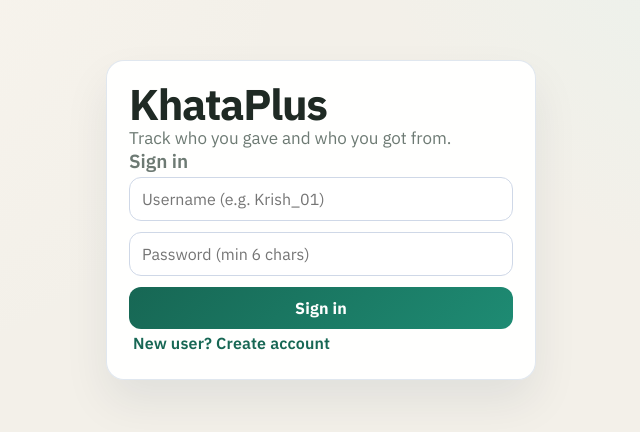
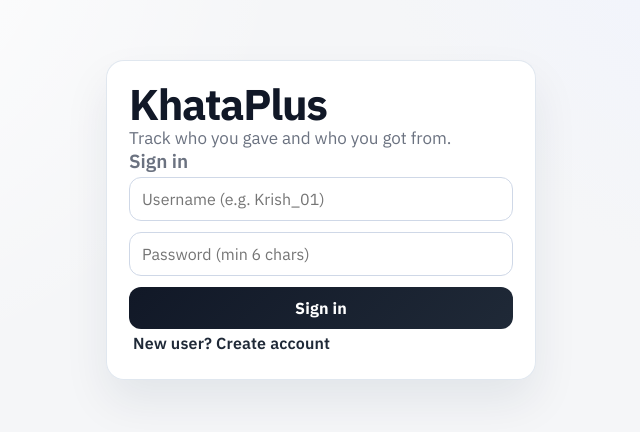
Before and after one commit to ErKrish25/AccountBook, a React (Vite) app in the folder Desktop/PORJECTS/Accountbook/: page / in a window 1280 px wide. Shown: the part 180-612 px from the top of the page, without its empty margins (319-959 px from the left). Built offline with nearby package versions, Linux system fonts and the light colour scheme; no server answers.

Commit message:
Refine app to premium minimalist color theme

```diff
--- a/Desktop/PORJECTS/Accountbook/src/styles.css
+++ b/Desktop/PORJECTS/Accountbook/src/styles.css
@@ -1,17 +1,17 @@
 @import url('https://fonts.googleapis.com/css2?family=IBM+Plex+Sans:wght@400;500;600;700&display=swap');
 
 :root {
-  --bg: #f3f0e9;
-  --surface: #fffdf8;
-  --surface-soft: #f4f1ea;
-  --text: #1f2a24;
-  --text-muted: #6d7a73;
-  --border: #d7ddd3;
-  --brand-1: #0f5c4d;
-  --brand-2: #1e7a66;
-  --success: #157a59;
-  --danger: #ba3a35;
-  --accent: #b36a2d;
+  --bg: #f5f6f8;
+  --surface: #ffffff;
+  --surface-soft: #f8fafc;
+  --text: #111827;
+  --text-muted: #6b7280;
+  --border: #e5e7eb;
+  --brand-1: #1f2937;
+  --brand-2: #374151;
+  --success: #0f766e;
+  --danger: #b91c1c;
+  --accent: #2563eb;
   --radius-lg: 18px;
   --radius-md: 12px;
 }
@@ -25,8 +25,8 @@ body {
   font-family: 'IBM Plex Sans', 'Avenir Next', 'Segoe UI', sans-serif;
   color: var(--text);
   background:
-    radial-gradient(circle at 10% 10%, #f9f5ee 0%, transparent 36%),
-    radial-gradient(circle at 90% 0%, #e7f2ed 0%, transparent 34%),
+    radial-gradient(circle at 10% 10%, #ffffff 0%, transparent 36%),
+    radial-gradient(circle at 90% 0%, #eef2ff 0%, transparent 34%),
     var(--bg);
 }
 
@@ -121,7 +121,7 @@ button {
   cursor: pointer;
   border: none;
   padding: 11px 14px;
-  background: linear-gradient(135deg, #176754 0%, #1e8b73 100%);
+  background: linear-gradient(135deg, #111827 0%, #1f2937 100%);
   color: #ffffff;
   font-weight: 700;
   letter-spacing: 0.01em;
@@ -129,7 +129,7 @@ button {
 
 button.link {
   background: transparent;
-  color: #176754;
+  color: #1f2937;
   padding: 4px;
   font-weight: 600;
 }
@@ -151,12 +151,16 @@ button.link {
 }
 
 .home-top {
-  background: linear-gradient(140deg, var(--brand-1) 0%, var(--brand-2) 100%);
+  background:
+    radial-gradient(circle at 85% 15%, rgba(255, 255, 255, 0.18) 0%, transparent 32%),
+    linear-gradient(140deg, #1f2937 0%, #2b3646 52%, #374151 100%);
   color: #ffffff;
-  padding: 16px 14px 17px;
-  border-bottom-left-radius: 22px;
-  border-bottom-right-radius: 22px;
-  box-shadow: 0 10px 30px rgba(15, 92, 77, 0.34);
+  padding: 17px 15px 18px;
+  border-bottom-left-radius: 24px;
+  border-bottom-right-radius: 24px;
+  box-shadow:
+    0 14px 34px rgba(17, 24, 39, 0.26),
+    inset 0 -1px 0 rgba(255, 255, 255, 0.15);
 }
 
 .home-header-row {
@@ -179,7 +183,7 @@ button.link {
   border-radius: 16px;
   overflow: hidden;
   color: #52617d;
-  box-shadow: 0 12px 26px rgba(16, 72, 60, 0.2);
+  box-shadow: 0 10px 24px rgba(17, 24, 39, 0.12);
 }
 
 .summary-stats {
@@ -265,7 +269,7 @@ button.link {
   width: 42px;
   height: 42px;
   border-radius: 999px;
-  background: linear-gradient(140deg, #468772 0%, #63ad93 100%);
+  background: linear-gradient(140deg, #4b5563 0%, #6b7280 100%);
   color: #ffffff;
   display: grid;
   place-items: center;
@@ -357,11 +361,11 @@ button.link {
   z-index: 14;
   border-radius: 999px;
   padding: 11px 22px;
-  background: linear-gradient(135deg, #cb2b38 0%, #de4150 100%);
+  background: linear-gradient(135deg, #0f172a 0%, #1e293b 100%);
   color: #ffffff;
   font-size: 16px;
   font-weight: 800;
-  box-shadow: 0 12px 24px rgba(201, 53, 53, 0.34);
+  box-shadow: 0 12px 24px rgba(15, 23, 42, 0.34);
 }
 
 .ledger-detail {
@@ -370,9 +374,13 @@ button.link {
 }
 
 .detail-top {
-  background: linear-gradient(140deg, var(--brand-1) 0%, var(--brand-2) 100%);
-  padding: 12px 10px 14px;
-  box-shadow: 0 10px 22px rgba(15, 92, 77, 0.25);
+  background:
+    radial-gradient(circle at 80% 10%, rgba(255, 255, 255, 0.16) 0%, transparent 30%),
+    linear-gradient(140deg, #1f2937 0%, #2b3646 52%, #374151 100%);
+  padding: 13px 11px 15px;
+  box-shadow:
+    0 12px 26px rgba(17, 24, 39, 0.24),
+    inset 0 -1px 0 rgba(255, 255, 255, 0.14);
 }
 
 .detail-header-row {
@@ -570,11 +578,11 @@ button.link {
 }
 
 .give-action-btn {
-  background: linear-gradient(135deg, #c93535 0%, #dc5454 100%);
+  background: linear-gradient(135deg, #be123c 0%, #e11d48 100%);
 }
 
 .get-action-btn {
-  background: linear-gradient(135deg, #067e44 0%, #089f55 100%);
+  background: linear-gradient(135deg, #0f766e 0%, #0d9488 100%);
 }
 
 .entry-edit-overlay {
```
